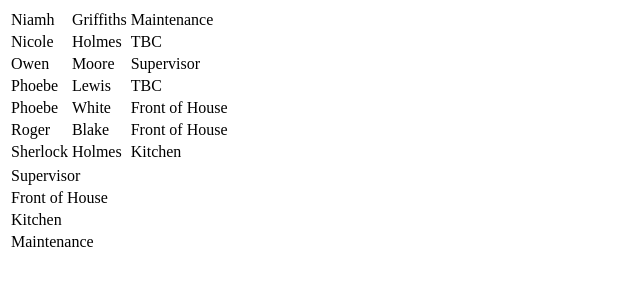
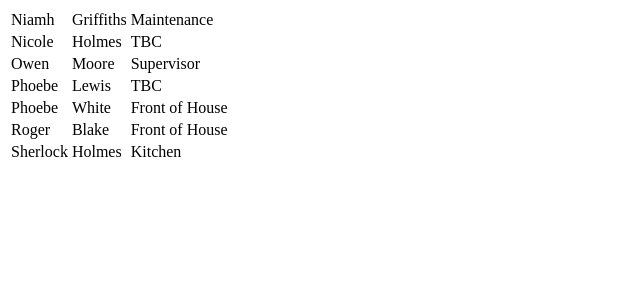
Before and after one commit to benjicwood/users-and-roles, a React app: page / in a window 1280 px wide. Shown: the top 300 px of the page, without its empty margins (0-640 px from the left). Built offline with nearby package versions, Linux system fonts and the light colour scheme; the HTML template or start-up script is replaced by a standard one.

Commit message:
remove unneeded roles table

```diff
--- a/src/components/App.js
+++ b/src/components/App.js
@@ -3,7 +3,6 @@ import { connect } from 'react-redux'
 
 import * as actions from '../actions/actions'
 import UserList from './UserList'
-import RolesList from './RolesList'
 
 class UsersAndRoles extends Component {
     componentWillMount () {
@@ -16,7 +15,6 @@ class UsersAndRoles extends Component {
         return (
             <div>
                 <UserList users={usersData} roles={rolesData} />
-                <RolesList data={rolesData} />
             </div>
         )
     }
--- a/src/components/RolesList.js
+++ /dev/null
@@ -1,28 +0,0 @@
-import React, { Component } from 'react'
-
-export default class RolesList extends Component {
-    renderList() {
-        return this.props.data.map((roles) => {
-            return (
-                <tr key={roles.id} className="table is-bordered is-striped is-narrow is-hoverable is-fullwidth">
-                    <td>{roles.name}</td>
-                </tr>
-            )
-
-        })
-    }
-
-    render() {
-        const { data } = this.props;
-
-        return (
-            <div>
-                <table>
-                    <tbody>
-                        {data && this.renderList()}
-                    </tbody>
-                </table>
-            </div>
-        );
-    }
-}
--- a/src/components/Table.js
+++ b/src/components/Table.js
@@ -1,12 +1,10 @@
 import React from 'react';
 
 import UserList from './UserList';
-import RolesList from './RolesList';
 
 const Table = () => (
   <div>
     <UserList />
-    <RolesList />
   </div>
 );
 
```
